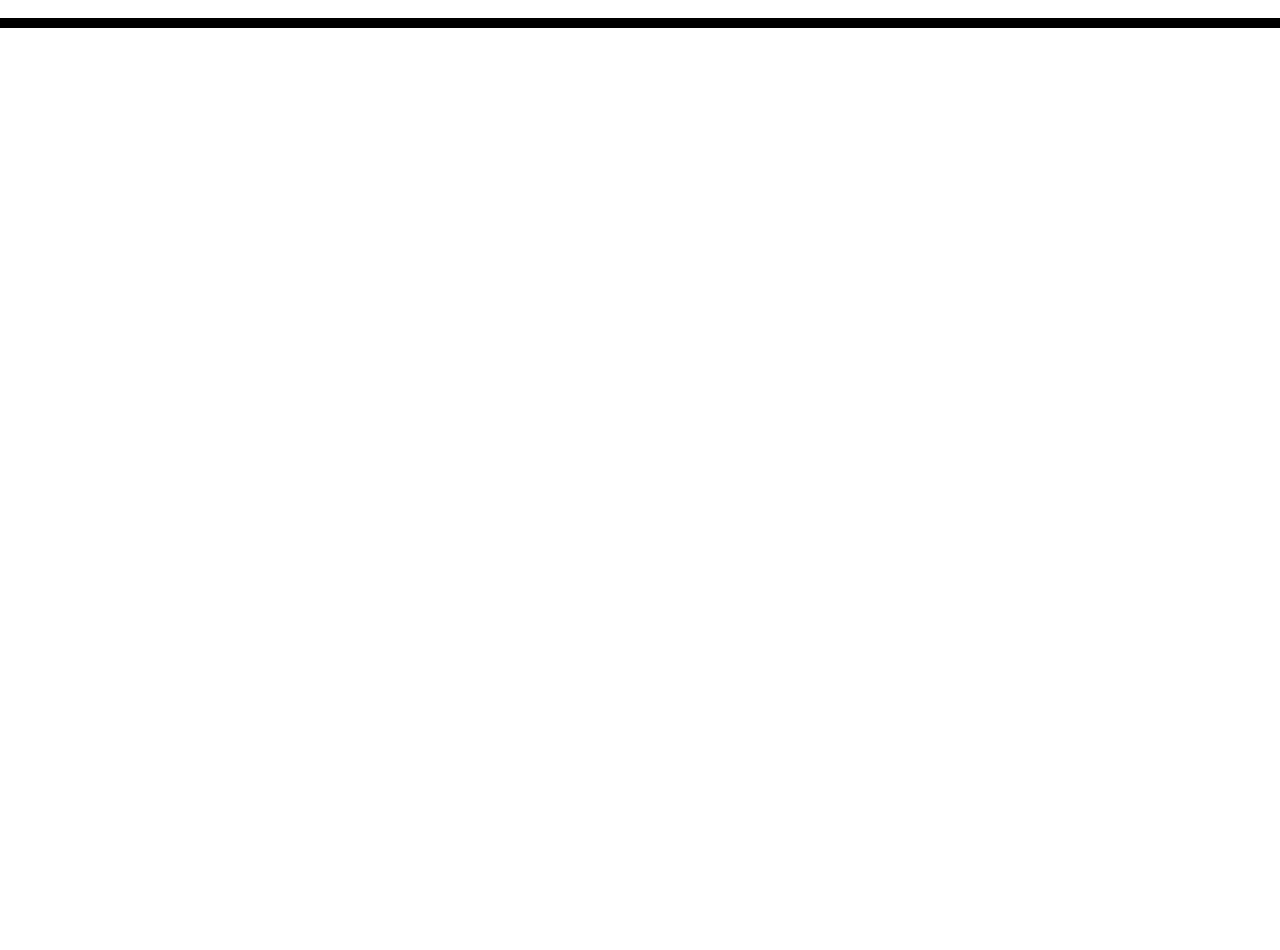
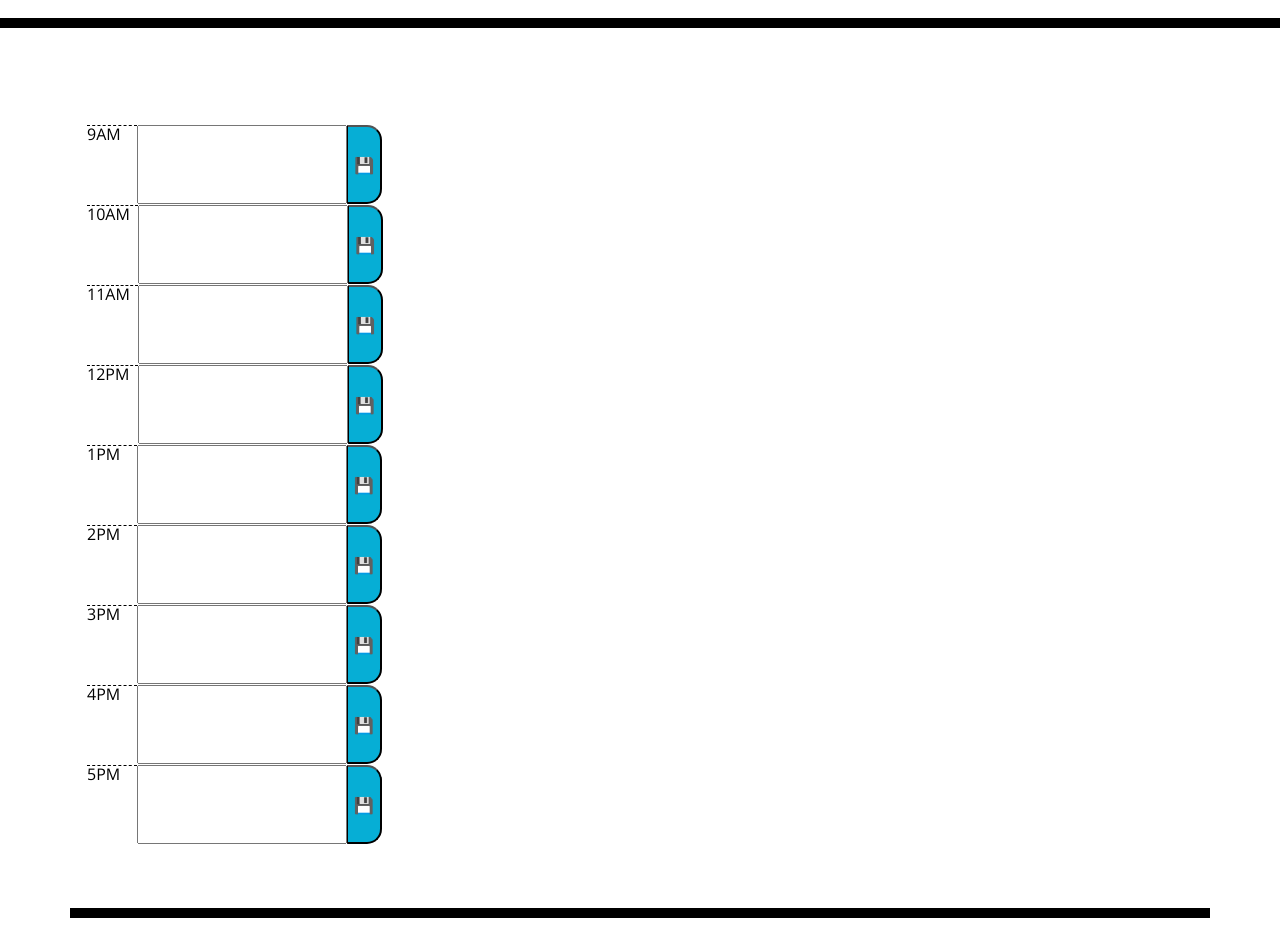
Before and after one commit to Plovato97/Day-Scheduler, a plain HTML site: page index.html in a window 1280 px wide. Shown: the part 240-1190 px from the top of the page. Before the commit the page ends 800 px from the top, so only its background shows below. Drawn offline with nearby package versions, Linux system fonts and the light colour scheme.

Commit message:
timeblocks created

```diff
--- a/index.html
+++ b/index.html
@@ -28,7 +28,16 @@
       <p class="lead">A simple calendar app for scheduling your work day</p>
       <p id="currentDay" class="lead"></p>
     </header>
-    <div class="container">
+    <div class="container jumbotron">
+        <form class="time-block row"><label for="time" class="hour">9AM    </label><input type="text" name="9-h"><button class="saveBtn">💾</button></form>
+        <form class="time-block row"><label for="time" class="hour">10AM  </label><input type="text" name="10-h"><button class="saveBtn">💾</button></form>
+        <form class="time-block row"><label for="time" class="hour">11AM  </label><input type="text" name="11-h"><button class="saveBtn">💾</button></form>
+        <form class="time-block row"><label for="time" class="hour">12PM  </label><input type="text" name="12-h"><button class="saveBtn">💾</button></form>
+        <form class="time-block row"><label for="time" class="hour">1PM    </label><input type="text" name="1-h"><button class="saveBtn">💾</button></form>
+        <form class="time-block row"><label for="time" class="hour">2PM    </label><input type="text" name="2-h"><button class="saveBtn">💾</button></form>
+        <form class="time-block row"><label for="time" class="hour">3PM    </label><input type="text" name="3-h"><button class="saveBtn">💾</button></form>
+        <form class="time-block row"><label for="time" class="hour">4PM    </label><input type="text" name="4-h"><button class="saveBtn">💾</button></form>
+        <form class="time-block row"><label for="time" class="hour">5PM    </label><input type="text" name="5-h"><button class="saveBtn">💾</button></form>
       <!-- Timeblocks go here -->
     </div>
 
```
Also changed, not shown: 05-third-party-apis-homework-demo.gif (added).
